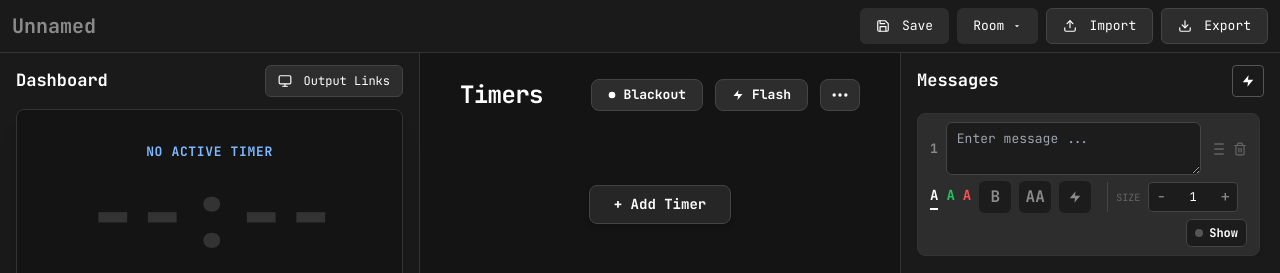
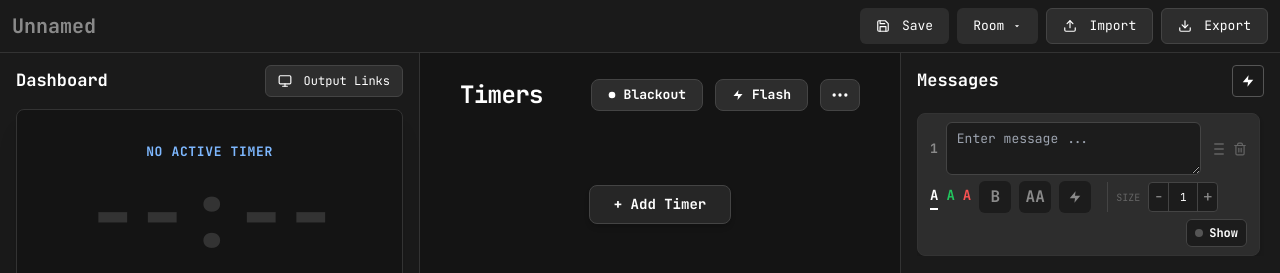
Before and after one commit to e1n7/stage-timer, a React (Vite) app: page / in a window 1280 px wide. Shown: the top 273 px of the page. Built offline with nearby package versions, Linux system fonts and the light colour scheme.

Commit message:
Make message size input more compact by reducing field width and tightening button spacing

```diff
--- a/src/App.tsx
+++ b/src/App.tsx
@@ -775,9 +775,9 @@ const MessageRow = ({
             <div className="flex items-center gap-1 ml-2 border-l border-[#444] pl-2">
               <span className="text-[10px] uppercase text-[#666] mr-1">Size</span>
               <div className="flex items-center overflow-hidden rounded border border-[#444] bg-[#1c1c1c]">
-                <button type="button" onClick={() => onUpdateSize(msg.id, Math.max(0.1, Math.round((mSize - 0.1) * 10) / 10))} className="flex h-7 w-6 items-center justify-center text-[#8a8a8a] hover:bg-[#252525] hover:text-white">-</button>
-                <input type="number" min="0.1" max="10" step="0.1" value={mSize} onChange={(e) => onUpdateSize(msg.id, parseFloat(e.target.value) || 1.0)} className="h-7 w-10 bg-transparent text-center font-mono text-[12px] text-white outline-none [appearance:textfield] [&::-webkit-outer-spin-button]:appearance-none [&::-webkit-inner-spin-button]:appearance-none" />
-                <button type="button" onClick={() => onUpdateSize(msg.id, Math.min(10, Math.round((mSize + 0.1) * 10) / 10))} className="flex h-7 w-6 items-center justify-center text-[#8a8a8a] hover:bg-[#252525] hover:text-white">+</button>
+                <button type="button" onClick={() => onUpdateSize(msg.id, Math.max(0.1, Math.round((mSize - 0.1) * 10) / 10))} className="flex h-7 w-5 items-center justify-center text-[#8a8a8a] hover:bg-[#252525] hover:text-white border-r border-[#444]">-</button>
+                <input type="number" min="0.1" max="10" step="0.1" value={mSize} onChange={(e) => onUpdateSize(msg.id, parseFloat(e.target.value) || 1.0)} className="h-7 w-7 bg-transparent text-center font-mono text-[11px] text-white outline-none [appearance:textfield] [&::-webkit-outer-spin-button]:appearance-none [&::-webkit-inner-spin-button]:appearance-none" />
+                <button type="button" onClick={() => onUpdateSize(msg.id, Math.min(10, Math.round((mSize + 0.1) * 10) / 10))} className="flex h-7 w-5 items-center justify-center text-[#8a8a8a] hover:bg-[#252525] hover:text-white border-l border-[#444]">+</button>
               </div>
             </div>
           </div>
```
